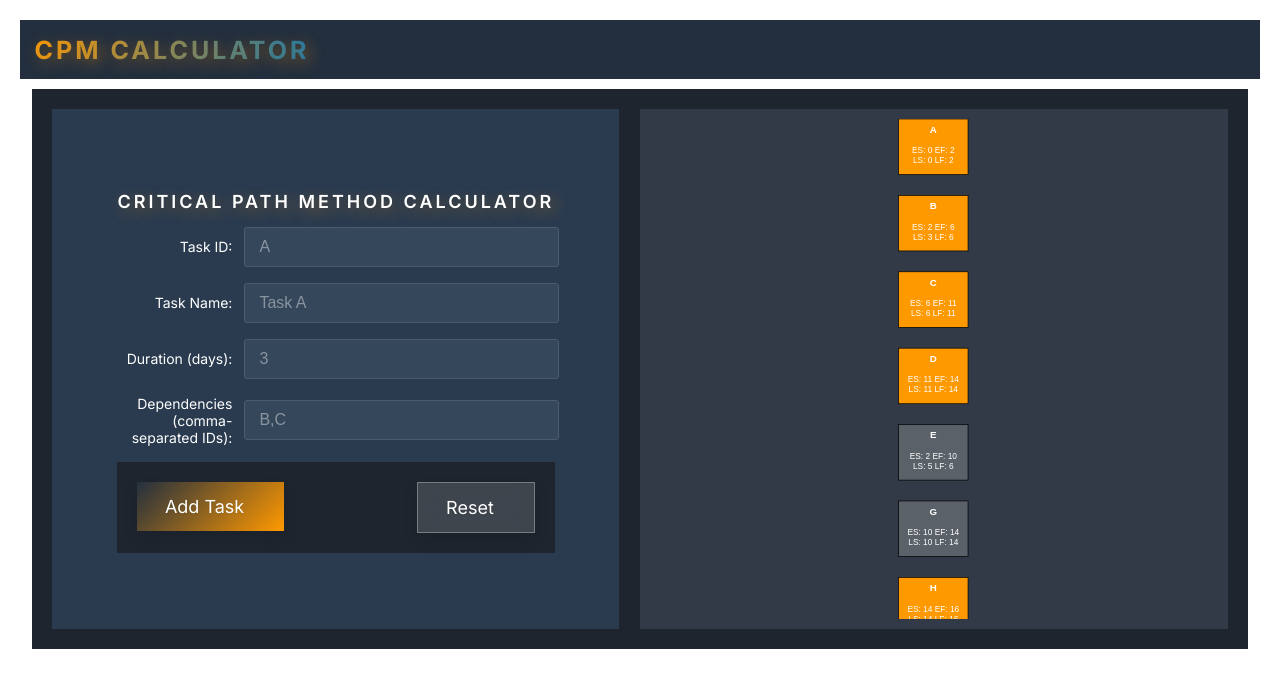
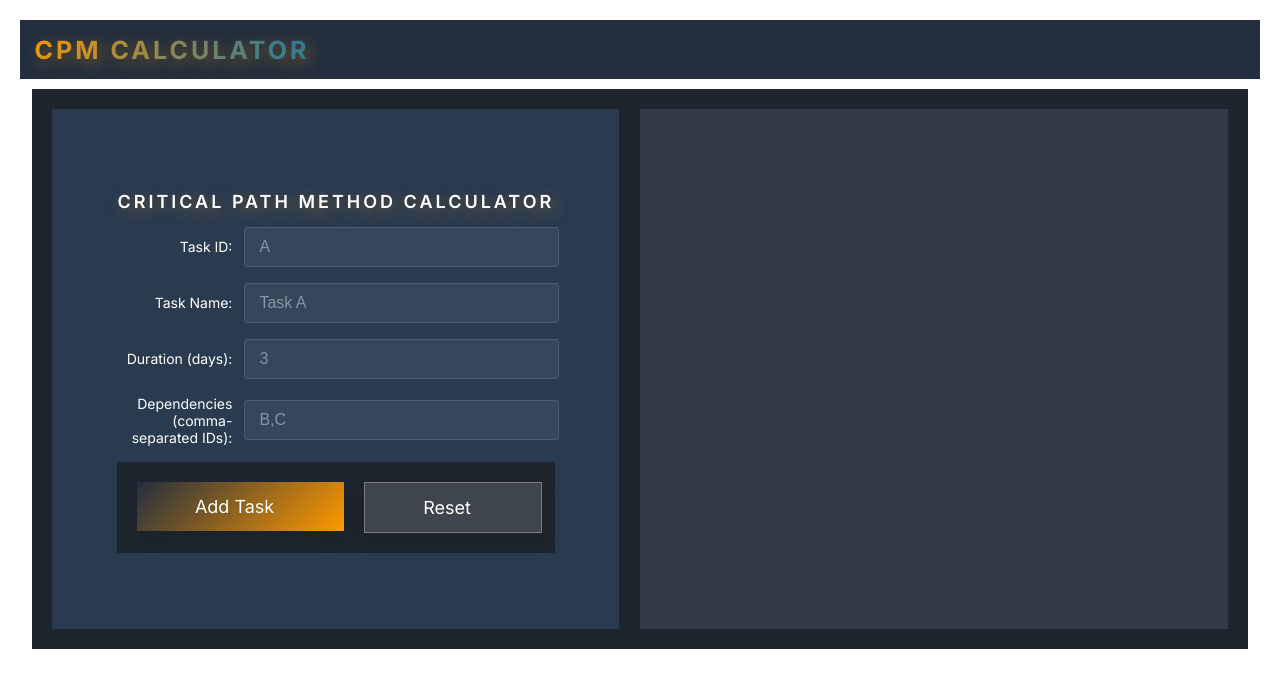
Before and after one commit to Filnaw/cpm_calculator, a Next.js app in the folder client/: page / in a window 1280 px wide. Shown: the top 688 px of the page. Built offline with nearby package versions, Linux system fonts and the light colour scheme.

Commit message:
done-chart

```diff
--- a/client/src/app/components/atoms/Button/Button.css
+++ b/client/src/app/components/atoms/Button/Button.css
@@ -14,7 +14,7 @@
   justify-content: center;
   background: linear-gradient(135deg, var(--primary-color), var(--secondary-color));
   color: var(--button-text-color);
-  padding: 14px 28px;
+  padding: 14px 58px;
   border-radius: 0;
   cursor: pointer;
   transition:
--- a/client/src/app/components/atoms/Chart/Chart.js
+++ b/client/src/app/components/atoms/Chart/Chart.js
@@ -100,10 +100,6 @@ const Chart = ({ tasks, dependencies }) => {
             .style("font-size", "12px")
             .style("fill", "white")
             .selectAll("tspan")
-            .data((d) => [
-                `ES: ${g.node(d).data.earliest_start}  EF: ${g.node(d).data.earliest_finish}`,
-                `LS: ${g.node(d).data.latest_start}  LF: ${g.node(d).data.latest_finish}`,
-            ])
             .enter()
             .append("tspan")
             .attr("x", (d, i, nodes) => d3.select(nodes[i].parentNode).attr("x"))
--- a/client/src/app/molecules/form/Form.js
+++ b/client/src/app/molecules/form/Form.js
@@ -6,19 +6,18 @@ import Container from "@/app/components/atoms/Container/Container";
 import Button from "@/app/components/atoms/Button/Button";
 import { useState } from "react";
 
-function Form({ setDependencies }) {
-    const [tasks, setTasks] = useState([]);
+function Form({ setTasks, setDependencies }) {
     const [taskID, setTaskID] = useState("");
     const [taskName, setTaskName] = useState("");
     const [duration, setDuration] = useState("");
     const [localDependencies, setLocalDependencies] = useState([]);
     const [ganttData, setGanttData] = useState(null);
 
-    const updateTasksOnServer = (newTasks, newDependencies) => {
+    const updateTasksOnServer = (updatedTasks, updatedDependencies) => {
         fetch("http://localhost:8000/gantt", {
             method: "POST",
             headers: { "Content-Type": "application/json" },
-            body: JSON.stringify({ tasks: newTasks, dependencies: newDependencies }),
+            body: JSON.stringify({ tasks: updatedTasks, dependencies: updatedDependencies }),
         })
         .then(response => response.json())
         .then(data => {
@@ -33,14 +32,26 @@ function Form({ setDependencies }) {
             id: taskID,
             name: taskName,
             duration: duration ? parseInt(duration) : 0,
+            earliest_start: 0,
+            earliest_finish: 0,
+            latest_start: 0,
+            latest_finish: 0,
+            critical: true
         };
 
         const newDependencyObjects = localDependencies.map(dep => ({ from: taskID, to: dep.to.trim() }));
-        const updatedTasks = [...tasks, newTask];
-        setTasks(updatedTasks);
-        setDependencies(prev => [...prev, ...newDependencyObjects]);
+        setTasks(prevTasks => {
+            const updatedTasks = [...prevTasks, newTask];
+            updateTasksOnServer(updatedTasks, [...newDependencyObjects]);
+            return updatedTasks;
+        });
 
-        updateTasksOnServer(updatedTasks, [...localDependencies, ...newDependencyObjects]);
+        setDependencies(prevDeps => {
+            const updatedDependencies = [...prevDeps, ...newDependencyObjects];
+            return updatedDependencies;
+        });
+
+
         setTaskID("");
         setTaskName("");
         setDuration("");
@@ -52,7 +63,7 @@ function Form({ setDependencies }) {
         setTaskName("");
         setDuration("");
         setLocalDependencies([]);
-        setGanttData(null);
+        setTasks([]);
         setDependencies([]);
     };
 
@@ -98,7 +109,6 @@ function Form({ setDependencies }) {
                 <Button onClick={addTask} text="Add Task" variant="default" />
                 <Button onClick={reset} text="Reset" variant="glass" />
             </Container>
-
         </div>
     );
 }
--- a/client/src/app/page.js
+++ b/client/src/app/page.js
@@ -7,26 +7,17 @@ import {useState} from "react";
 
 
 function Home() {
-     const tasks = [
-        { id: "A", earliest_start: 0, earliest_finish: 2, latest_start: 0, latest_finish: 2, critical: true },
-        { id: "B", earliest_start: 2, earliest_finish: 6, latest_start: 3, latest_finish: 6, critical: true },
-        { id: "C", earliest_start: 6, earliest_finish: 11, latest_start: 6, latest_finish: 11, critical: true },
-        { id: "D", earliest_start: 11, earliest_finish: 14, latest_start: 11, latest_finish: 14, critical: true },
-        { id: "E", earliest_start: 2, earliest_finish: 10, latest_start: 5, latest_finish: 6, critical: false },
-        { id: "G", earliest_start: 10, earliest_finish: 14, latest_start: 10, latest_finish: 14, critical: false },
-        { id: "H", earliest_start: 14, earliest_finish: 16, latest_start: 14, latest_finish: 16, critical: true }
-    ];
 
+     const [tasks, setTasks] = useState([])
      const [dependencies, setDependencies] = useState([]);
 
   return (
     <Container>
       <Navbar/>
         <Container variant="row">
-            <Form setDependencies={setDependencies}/>
+            <Form setTasks={setTasks} setDependencies={setDependencies}/>
              <Chart tasks={tasks} dependencies={dependencies} />
         </Container>
-
     </Container>
   );
 }
```
